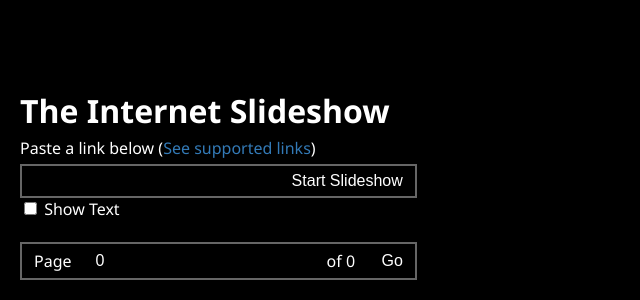
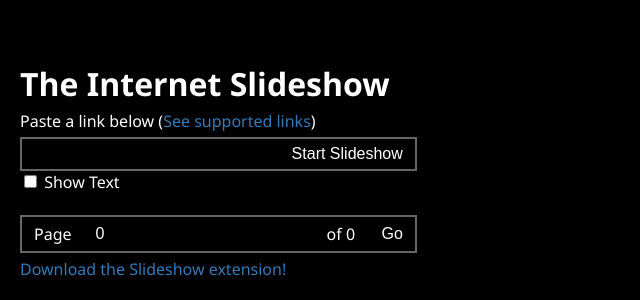
Before and after one commit to 89netraM/slideshow, an Angular app: page / in a window 1280 px wide. Shown: the part 500-800 px from the top of the page, without its empty margins (0-640 px from the left). Built offline with nearby package versions, Linux system fonts and the light colour scheme.

Commit message:
Links to the extension

```diff
--- a/src/app/app.component.html
+++ b/src/app/app.component.html
@@ -35,6 +35,8 @@
 		<div style="min-width: 6ch;">of {{images ? images.length : 0}}</div>
 		<button (click)="imageAreaScroll = pageNumber" style="min-width: 2ch;">Go</button>
 	</div>
+
+	<p><a (click)="openExtensionPage()">Download the Slideshow extension!</a></p>
 </div>
 
 <div
--- a/src/app/app.component.scss
+++ b/src/app/app.component.scss
@@ -75,6 +75,11 @@
 	h1, p {
 		margin-top: 0px;
 		margin-bottom: 5px;
+
+		&:last-child {
+			margin-top: 5px;
+			margin-bottom: 0px;
+		}
 	}
 
 	.input-group {
--- a/src/app/app.component.ts
+++ b/src/app/app.component.ts
@@ -1,6 +1,7 @@
 import { Component, HostListener, ViewChild, ElementRef, HostBinding, OnInit } from "@angular/core";
 import { ImageService, Image } from "./image-service/image.service";
 import { ImageComponent } from "./image/image.component";
+import { openExtensionLink } from "./extension-opener/extension-opener";
 
 @Component({
 	//tslint:disable-next-line:component-selector
@@ -130,4 +131,12 @@ export class AppComponent implements OnInit {
 
 		this.shouldLoadMoreImages();
 	}
+
+	public openExtensionPage(): void {
+		const success = openExtensionLink();
+
+		if (!success) {
+			alert("The extension isn't available to your browser.");
+		}
+	}
 }
--- /dev/null
+++ b/src/app/extension-opener/extension-opener.ts
@@ -0,0 +1,31 @@
+interface ExtensionLink {
+	link: string;
+	isApplicable: (agent: string) => boolean;
+};
+
+const extensionLinks: Array<ExtensionLink> = [
+	{
+		link: "https://microsoftedge.microsoft.com/addons/detail/slideshow/dcomcnbndleoefogapclcifaiediodfh",
+		isApplicable: agent => {
+			return /Edg\//.test(agent);
+		}
+	},
+	{
+		link: "https://addons.mozilla.org/en-US/firefox/addon/%C3%A5sberg-slideshow/",
+		isApplicable: agent => {
+			return /Firefox/.test(agent);
+		}
+	}
+];
+
+export function openExtensionLink(): boolean {
+	const agent = navigator.userAgent;
+	for (const extensionLink of extensionLinks) {
+		if (extensionLink.isApplicable(agent)) {
+			window.open(extensionLink.link, "_blank");
+			return true;
+		}
+	}
+
+	return false;
+};
```
